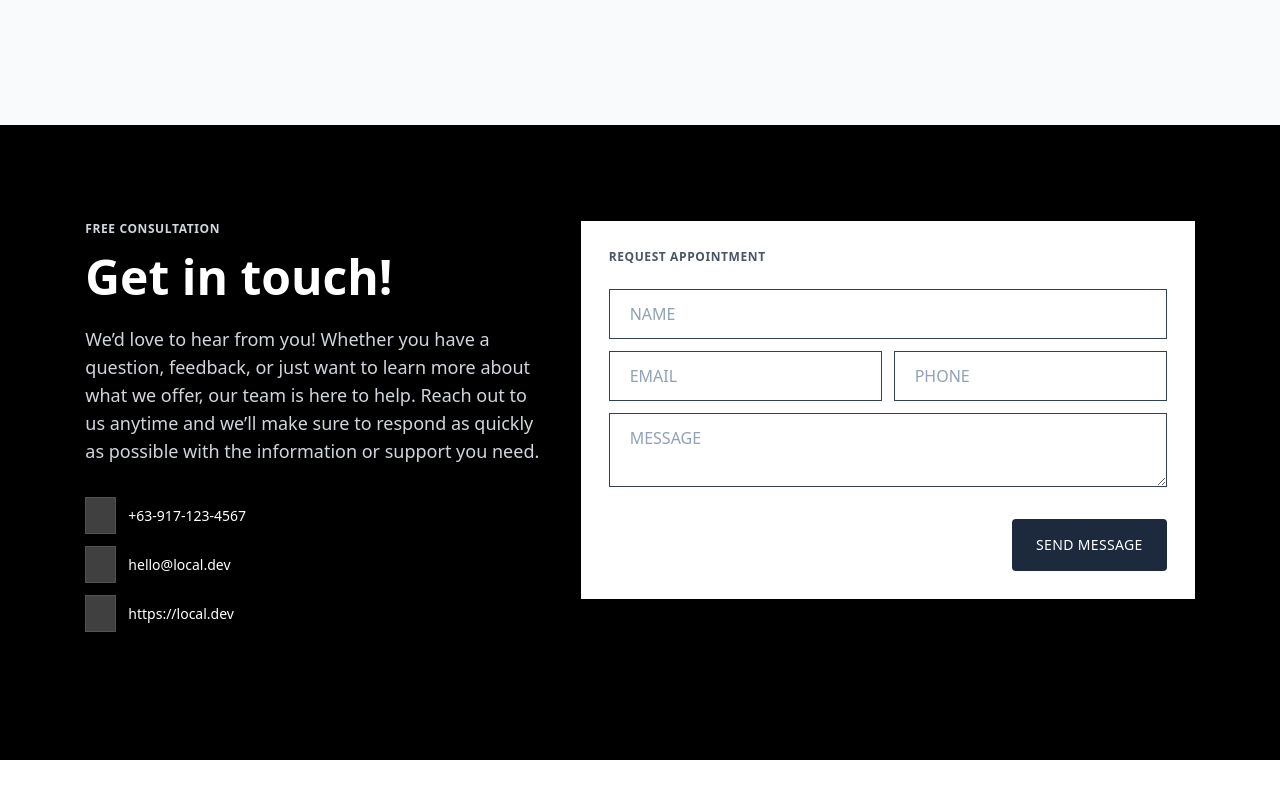
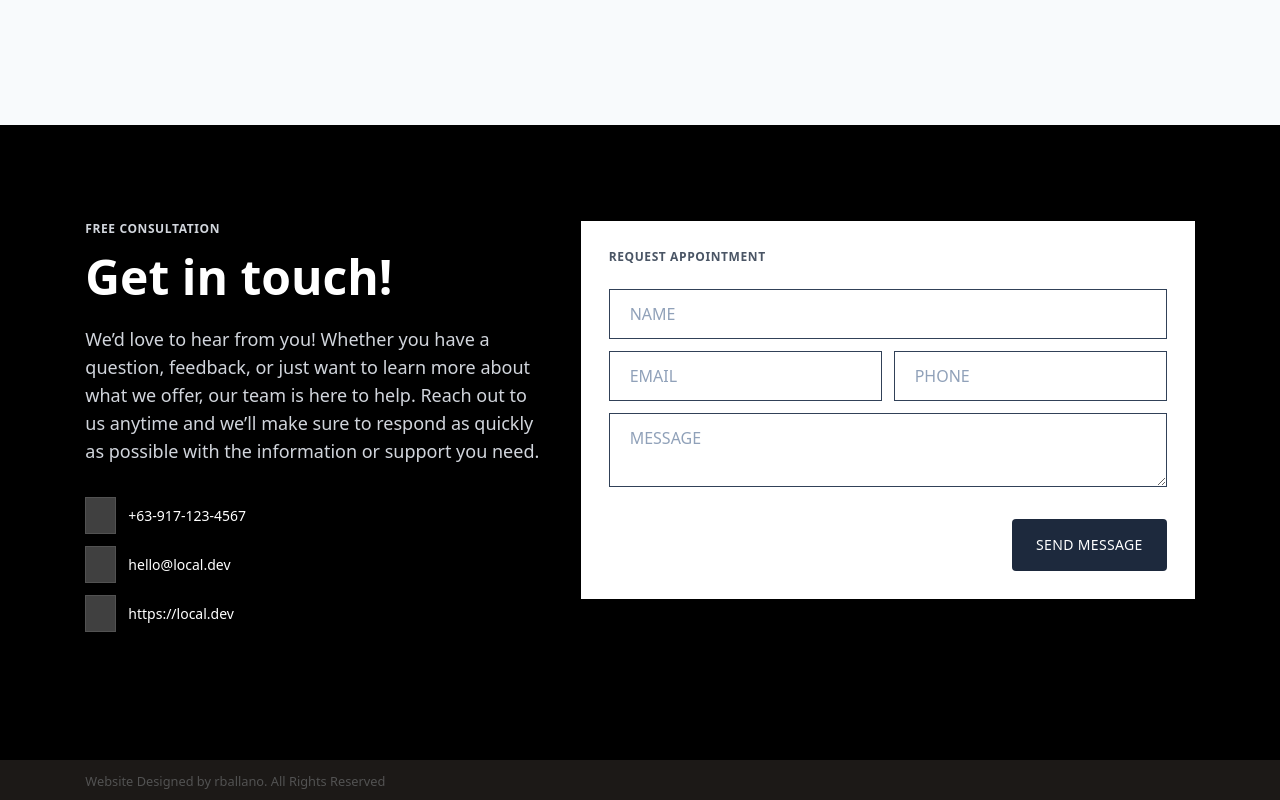
Before and after one commit to reeceballano/landing-page, a React (Vite) app: page / in a window 1280 px wide. Shown: the part 2557-3357 px from the top of the page. Before the commit the page ends 3317 px from the top, so only its background shows below. Built offline with nearby package versions, Linux system fonts and the light colour scheme; some icons are missing.

Commit message:
add footer copyright text

```diff
--- a/src/components/Footer.jsx
+++ b/src/components/Footer.jsx
@@ -130,6 +130,12 @@ const Footer = () => {
                     }
                 </Container>
             </Section>
+
+            <Section classes={"!py-2 bg-stone-900"}>
+                <Container classes={"!py-0 max-sm:text-center"}>
+                    <small className="text-neutral-600">Website Designed by rballano. All Rights Reserved</small>
+                </Container>
+            </Section>
         </>
     )
 }
```
